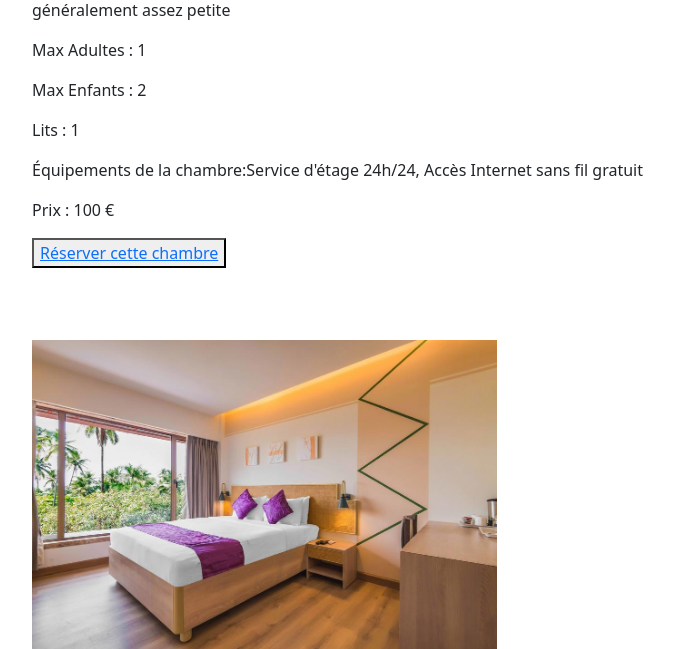
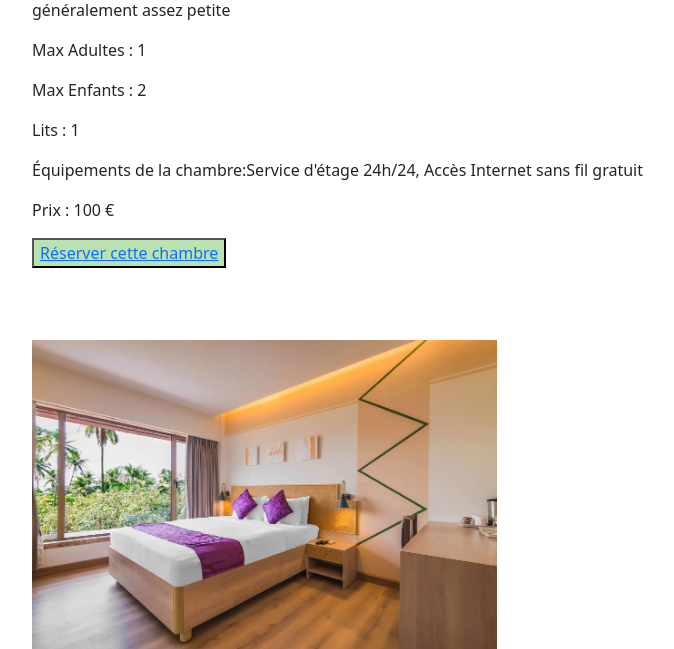
Before and after one commit to RajaThanigaiNayagam/hotelanan, a PHP site: page /category-details.php?catid=1 in a window 1280 px wide, with the pointer over the restyled element. Shown: the part 478-1127 px from the top of the page, without its empty margins (50-724 px from the left). Run offline with PHP 8.4, Linux system fonts and the light colour scheme; a user stored in the database is signed in; data comes from the database, SQL or seed files in the repository; data that the repository does not hold is empty; a stand-in replaces the project's code that opens the database connection; some web fonts are replaced.

Commit message:
CSS MODIFIED FOR THE CATEGORYN BUTTON

```diff
--- a/css/style.css
+++ b/css/style.css
@@ -33,6 +33,14 @@ input[type="button"]{
     font-family: 'Kolker Brush', cursive;
     margin-top: 1em;
 }
+
+
+.reservebutton:hover, .reservebutton:focus {
+    color: #fff;
+    text-decoration: none;
+    background-color: #bae2b1;
+}
+
 .navbar-brand {
     float: left;
 	margin-left: 0.8em;
```
